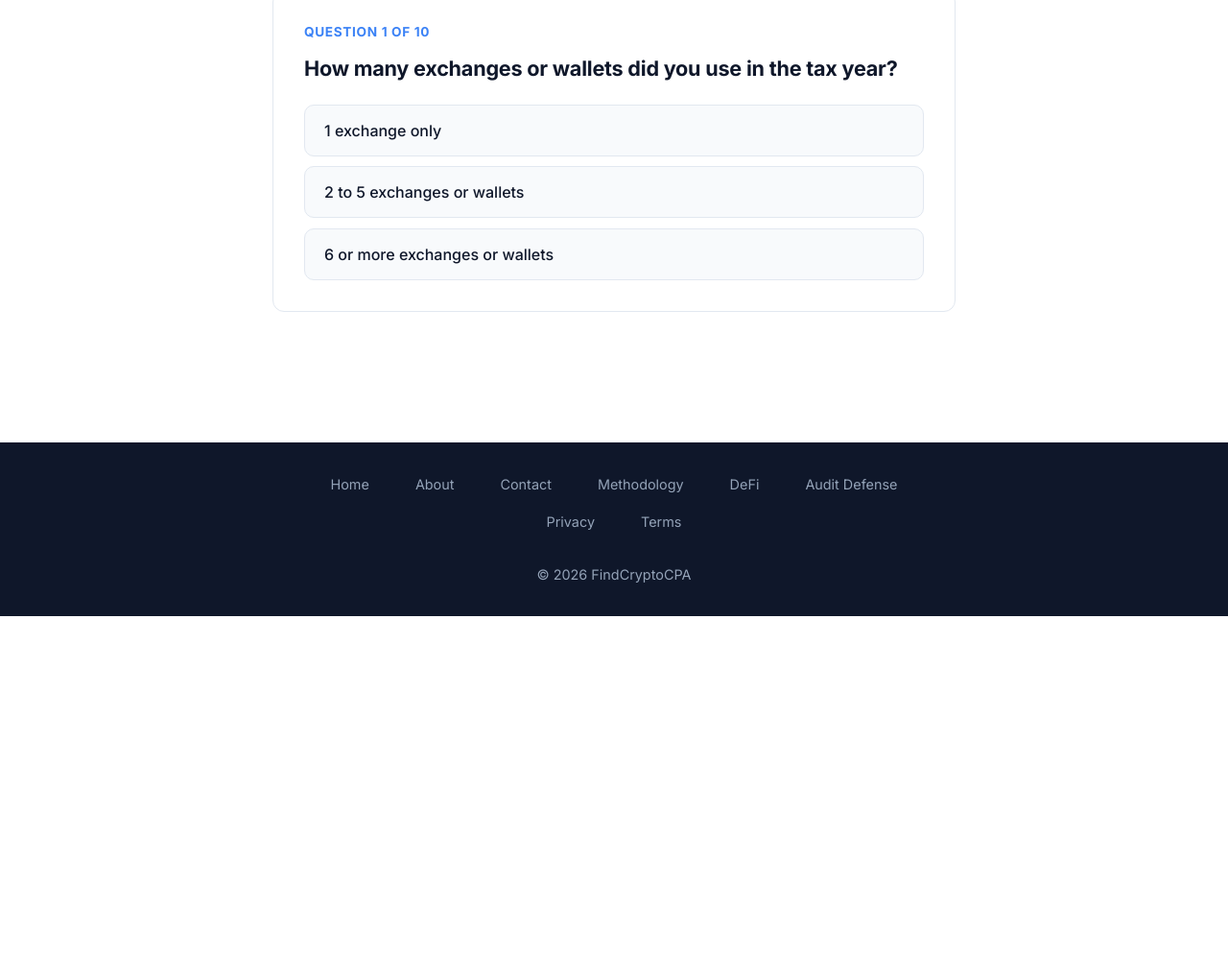
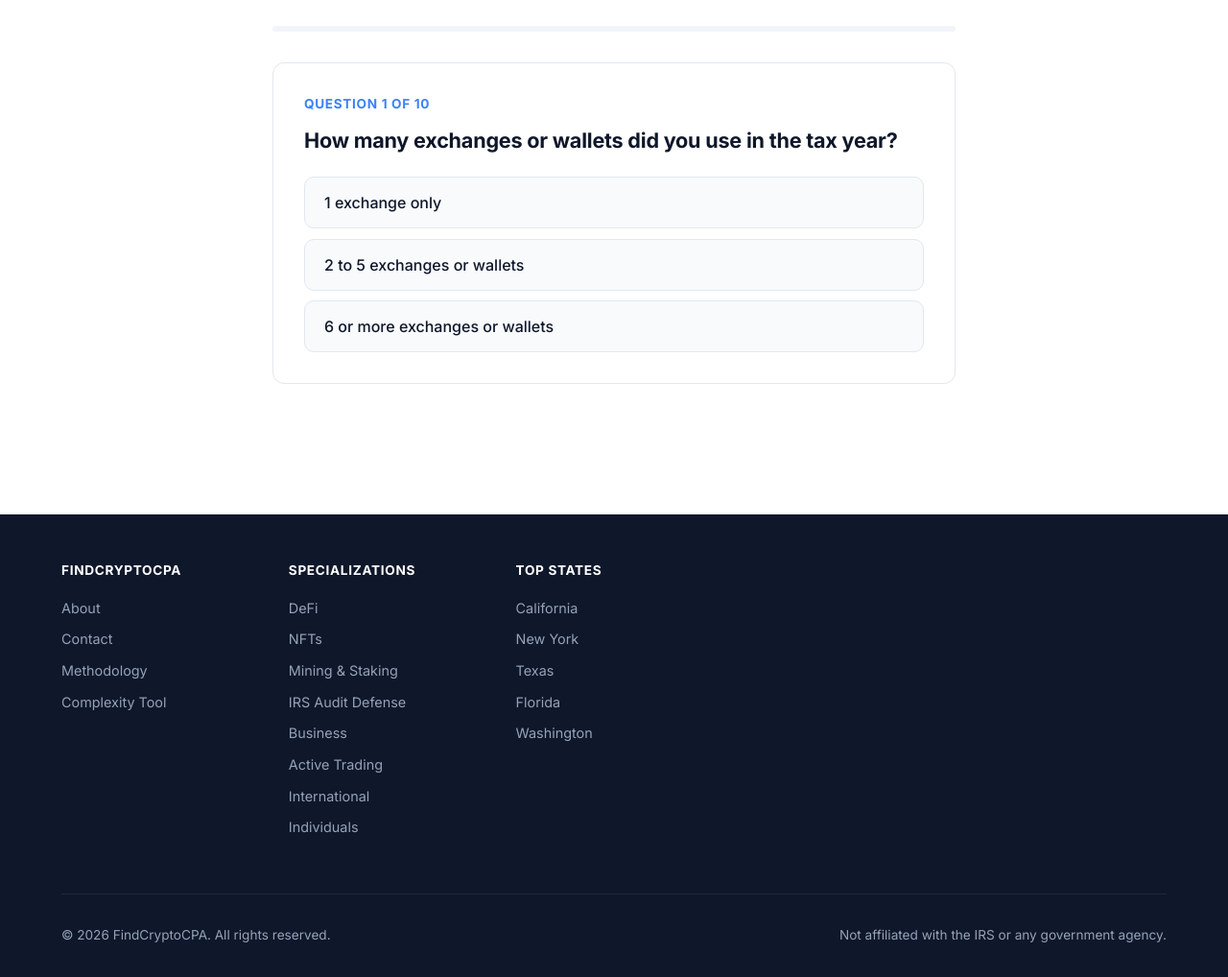
Before and after one commit to devsecsuite-rgb/findcryptocpa-site, a plain HTML site: page tool/index.html in a window 1280 px wide. Shown: the part 868-1886 px from the top of the page at 96% size. Before the commit the page ends 1510 px from the top, so only its background shows below. Drawn offline with Linux system fonts and the light colour scheme.

Commit message:
Fixed affiliate link names, added internal link to Cost Guide, and fixed footer on Tool page

```diff
--- a/tool/index.html
+++ b/tool/index.html
@@ -74,10 +74,13 @@ h1{font-size:2.5rem;letter-spacing:-.02em;font-weight:800;margin-bottom:1rem;lin
 .recommendation h3{font-size:1.25rem;font-weight:700;margin-bottom:1rem}
 .recommendation p{color:#475569;margin-bottom:1.5rem}
 .action-buttons{display:flex;gap:1rem;flex-wrap:wrap}
-footer{background:#0f172a;color:#94a3b8;padding:2rem 0;font-size:.9rem;text-align:center;margin-top:4rem}
-footer a{color:#94a3b8;margin:0 1rem}
+footer{background:#0f172a;color:#94a3b8;padding:3rem 0 2rem;font-size:.9rem;margin-top:4rem}
+footer .container{max-width:1200px;display:grid;grid-template-columns:repeat(auto-fit,minmax(200px,1fr));gap:2rem}
+footer h4{color:#fff;font-size:.85rem;text-transform:uppercase;letter-spacing:.05em;margin-bottom:1rem;font-weight:700}
+footer a{color:#94a3b8;display:block;margin-bottom:.6rem}
 footer a:hover{color:#fff}
-@media(max-width:600px){h1{font-size:1.75rem}.score-num{font-size:3rem}.score-box{padding:2rem 1.5rem}.subhead{font-size:1rem}}
+.footer-bottom{grid-column:1/-1;padding-top:2rem;margin-top:1rem;border-top:1px solid #1e293b;display:flex;justify-content:space-between;flex-wrap:wrap;gap:1rem;font-size:.85rem}
+@media(max-width:600px){h1{font-size:1.75rem}.score-num{font-size:3rem}.score-box{padding:2rem 1.5rem}.subhead{font-size:1rem}nav{display:none}}
 </style>
 </head>
 <body>
@@ -100,7 +103,10 @@ footer a:hover{color:#fff}
 <li style="margin-bottom:.5rem"><strong>Documentation:</strong> Whether you have exchange CSVs and wallet records ready</li>
 <li style="margin-bottom:.5rem"><strong>Risk score:</strong> Likelihood you would be flagged for an IRS crypto audit</li>
 </ul>
-<h3 style="font-size:1.15rem;font-weight:700;margin-bottom:.75rem;color:#0f172a">By the Numbers</h3>
+<!-- NEW INTERNAL LINK ADDED HERE -->
+<p style="margin-top: 1rem;"><strong>Curious about the cost of hiring a CPA?</strong> Read our guide on <a href="/guides/crypto-cpa-cost/">how much a crypto CPA costs in 2026</a> before you make a decision.</p>
+
+<h3 style="font-size:1.15rem;font-weight:700;margin-bottom:.75rem;color:#0f172a;margin-top:1.5rem;">By the Numbers</h3>
 <ul style="margin:0 0 0 1.25rem;color:#475569">
 <li style="margin-bottom:.5rem">Average completion time: <strong>60 seconds</strong></li>
 <li style="margin-bottom:.5rem">Number of questions: <strong>10 questions</strong></li>
@@ -215,22 +221,42 @@ footer a:hover{color:#fff}
 </div>
 </main>
 
-<!-- UPDATED FOOTER -->
+<!-- UPDATED FULL FOOTER -->
 <footer>
-<div class="container" style="display:flex; justify-content:center; flex-wrap:wrap; gap:1rem;">
-<a href="/">Home</a>
+<div class="container">
+<div>
+<h4>FindCryptoCPA</h4>
 <a href="/about/">About</a>
 <a href="/contact/">Contact</a>
 <a href="/methodology/">Methodology</a>
+<a href="/tool/">Complexity Tool</a>
+</div>
+<div>
+<h4>Specializations</h4>
 <a href="/specializations/defi/">DeFi</a>
-<a href="/specializations/audit-defense/">Audit Defense</a>
-<a href="/privacy/">Privacy</a>
-<a href="/terms/">Terms</a>
-<p style="margin-top:1rem; width:100%;">© 2026 FindCryptoCPA</p>
+<a href="/specializations/nft/">NFTs</a>
+<a href="/specializations/mining-staking/">Mining & Staking</a>
+<a href="/specializations/audit-defense/">IRS Audit Defense</a>
+<a href="/specializations/business/">Business</a>
+<a href="/specializations/trading/">Active Trading</a>
+<a href="/specializations/international/">International</a>
+<a href="/specializations/individuals/">Individuals</a>
+</div>
+<div>
+<h4>Top States</h4>
+<a href="/crypto-tax-cpa/california/">California</a>
+<a href="/crypto-tax-cpa/new-york/">New York</a>
+<a href="/crypto-tax-cpa/texas/">Texas</a>
+<a href="/crypto-tax-cpa/florida/">Florida</a>
+<a href="/crypto-tax-cpa/washington/">Washington</a>
+</div>
+<div class="footer-bottom">
+<div>© 2026 FindCryptoCPA. All rights reserved.</div>
+<div>Not affiliated with the IRS or any government agency.</div>
+</div>
 </div>
 </footer>
 
-<!-- UPDATED SCRIPT WITH AFFILIATE LINKS -->
 <script>
 const answers = new Array(10).fill(null);
 let currentQ = 0;
@@ -281,20 +307,20 @@ function showResult() {
   num.textContent = total;
   box.className = 'score-box';
 
-  // ⚠️ REPLACE THESE URLS WITH YOUR ACTUAL AFFILIATE LINKS FROM YOUR DASHBOARD
+  // ⚠️ YOUR AFFILIATE LINKS
   const koinlyLink = "https://koinly.io/?via=6AD55A5A&utm_source=affiliate";
-  const cointrackerLink = "https://coinledger.io?fpr=tool";
+  const coinledgerLink = "https://coinledger.io?fpr=tool";
 
   if (total <= 8) {
     box.classList.add('simple');
     label.textContent = 'Simple';
     desc.textContent = 'Your crypto activity is straightforward. You likely do not need a CPA.';
     recTitle.textContent = 'Recommendation: DIY with crypto tax software';
-    recBody.textContent = 'Your situation is simple enough that crypto tax software can handle it accurately. We recommend Koinly or CoinTracker — both generate IRS-ready reports for $49-$199. Save the CPA fee for when your situation gets more complex.';
+    recBody.textContent = 'Your situation is simple enough that crypto tax software can handle it accurately. We recommend Koinly or CoinLedger — both generate IRS-ready reports for $49-$199. Save the CPA fee for when your situation gets more complex.';
 
     recActions.innerHTML = `
       <a href="${koinlyLink}" target="_blank" rel="sponsored noopener noreferrer" class="btn" style="background:#10b981; color:#fff;">Get Koinly (10% Off) →</a>
-      <a href="${cointrackerLink}" target="_blank" rel="sponsored noopener noreferrer" class="btn btn-secondary">Try CoinTracker</a>
+      <a href="${coinledgerLink}" target="_blank" rel="sponsored noopener noreferrer" class="btn btn-secondary">Try CoinLedger</a>
     `;
   } else if (total <= 18) {
     box.classList.add('moderate');
```
Also changed, not shown: data/cpas.csv (+6 -7 lines), index.html (+6 -0 lines).
